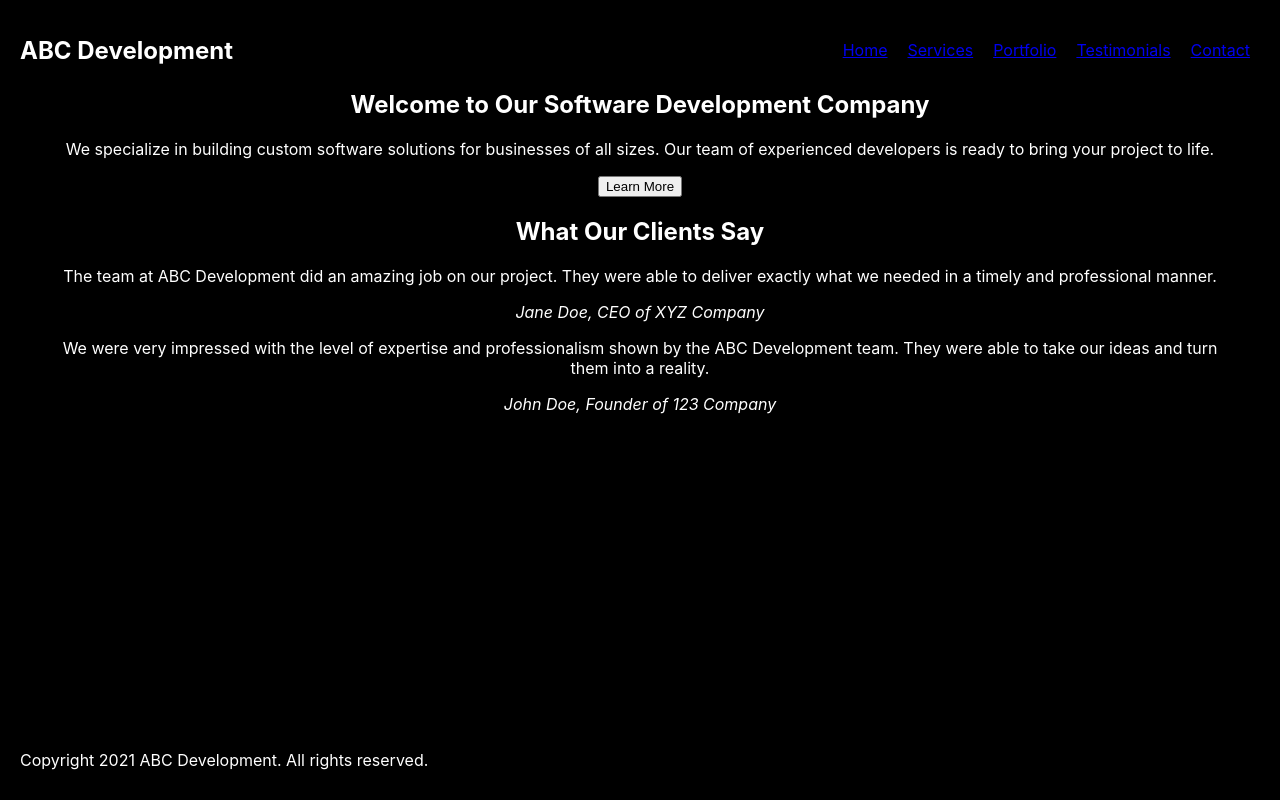
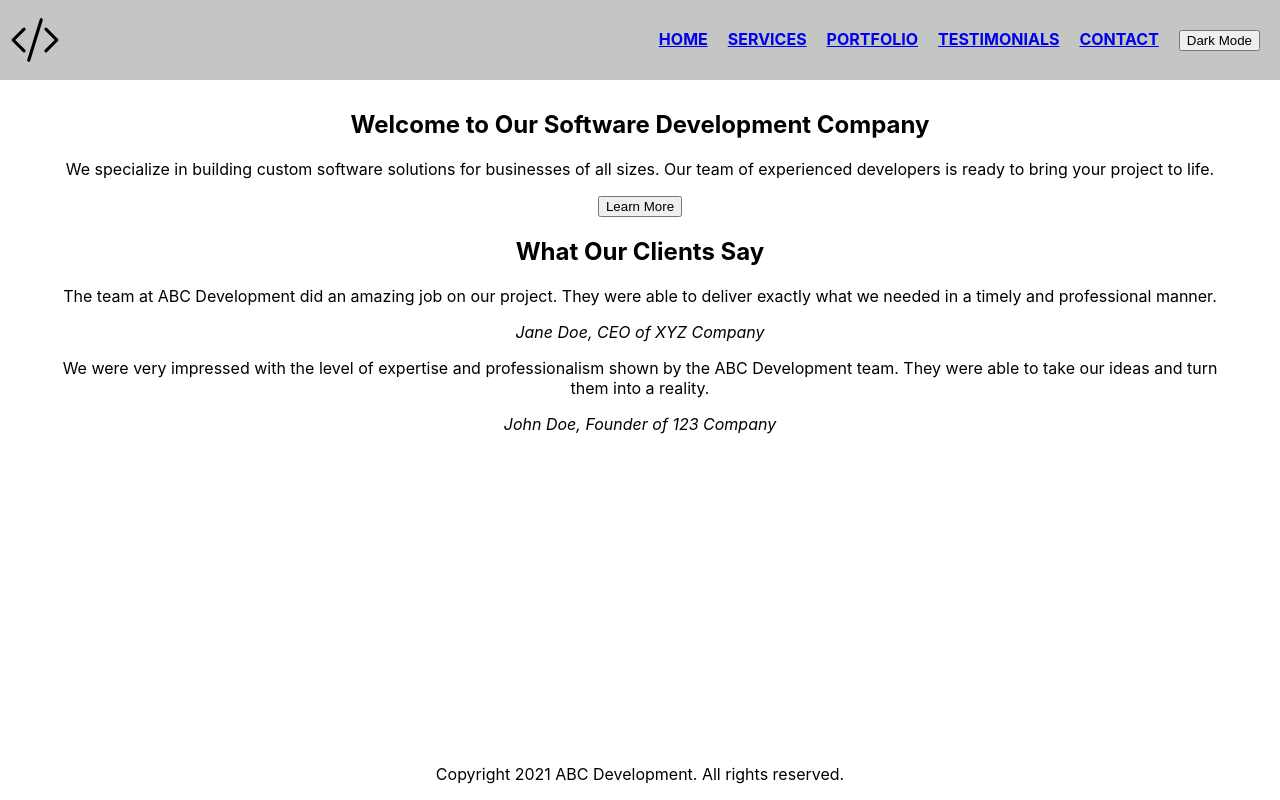
Before and after one commit to jpineda48/React-WBP, a React (Create React App) app in the folder react-dark-mode/: page / in a window 1280 px wide. Built offline with nearby package versions, Linux system fonts and the light colour scheme.

Commit message:
Final version using body tag

```diff
--- a/react-dark-mode/public/index.html
+++ b/react-dark-mode/public/index.html
@@ -26,7 +26,7 @@
     -->
     <title>React App</title>
   </head>
-  <body class="dark-mode-body">
+  <body class="theme">
     <noscript>You need to enable JavaScript to run this app.</noscript>
     <div id="root"></div>
     <!--
--- a/react-dark-mode/src/App.css
+++ b/react-dark-mode/src/App.css
@@ -1,52 +1,22 @@
-.app {
-  display: grid;
-  grid-template-columns: auto;
-  grid-template-rows: 60px 1fr 60px;
+.content {
+  padding: 10px;
 }
 
-.dark-mode-body {
+.theme {
   text-align: center;
-  background-color: black;
-  color: white;
-  padding: 10px;
-
+  background-color: white;
+  color: black;
+  margin: 0;
 }
 
-.dark-mode-nav {
+nav {
   display: flex;
   align-items: center;
   justify-content: space-between;
   height: 60px;
-  background-color: black;
-  color: white;
   padding: 10px;
-}
-
-.light-mode-body {
-  text-align: center;
-  background-color: white;
-  color: black;
-  padding: 10px;
-
-}
-
-.light-mode-nav {
-  display: flex;
-  align-items: center;
-  justify-content: space-between;
-  height: 60px;
-  background-color: gray;
+  background-color:rgba(61, 66, 61, 0.3);
   font-weight: bold;
-  color: white;
-  padding: 10px;
-}
-
-/* body {
-  background-color: black;
-} */
-
-nav {
-
 }
 
 footer {
@@ -65,8 +35,3 @@ ul {
 ul li {
   margin: 0 10px;
 }
-
-/* .light-mode-nav a {
-  font-weight: bold;
-  color: white;
-} */
--- a/react-dark-mode/src/App.js
+++ b/react-dark-mode/src/App.js
@@ -1,12 +1,11 @@
 import './App.css';
 import Header from './components/Header'
 import Welcome from './components/Welcome'
-import Testimonials from './components/Testimonials';
 import Footer from './components/Footer'
 
 function App() {
   return (
-    <div className="app">
+    <div>
       <Header />
       <Welcome />
       <Footer />
--- a/react-dark-mode/src/components/Header.jsx
+++ b/react-dark-mode/src/components/Header.jsx
@@ -1,14 +1,36 @@
 const Header = () => {
   return (
     <header>
-      <nav className="dark-mode-nav">
-        <h1>ABC Development</h1>
+      <nav>
+        <svg
+          xmlns="http://www.w3.org/2000/svg"
+          width="50"
+          height="50"
+          fill="currentColor"
+          class="bi bi-code-slash"
+          viewBox="0 0 16 16"
+        >
+          <path d="M10.478 1.647a.5.5 0 1 0-.956-.294l-4 13a.5.5 0 0 0 .956.294l4-13zM4.854 4.146a.5.5 0 0 1 0 .708L1.707 8l3.147 3.146a.5.5 0 0 1-.708.708l-3.5-3.5a.5.5 0 0 1 0-.708l3.5-3.5a.5.5 0 0 1 .708 0zm6.292 0a.5.5 0 0 0 0 .708L14.293 8l-3.147 3.146a.5.5 0 0 0 .708.708l3.5-3.5a.5.5 0 0 0 0-.708l-3.5-3.5a.5.5 0 0 0-.708 0z" />
+        </svg>
         <ul>
-          <li><a href="#welcome">Home</a></li>
-          <li><a href="#services">Services</a></li>
-          <li><a href="#portfolio">Portfolio</a></li>
-          <li><a href="#testimonials">Testimonials</a></li>
-          <li><a href="#contact">Contact</a></li>
+          <li>
+            <a href="#welcome">HOME</a>
+          </li>
+          <li>
+            <a href="#services">SERVICES</a>
+          </li>
+          <li>
+            <a href="#portfolio">PORTFOLIO</a>
+          </li>
+          <li>
+            <a href="#testimonials">TESTIMONIALS</a>
+          </li>
+          <li>
+            <a href="#contact">CONTACT</a>
+          </li>
+          <li>
+            <button>Dark Mode</button>
+          </li>
         </ul>
       </nav>
     </header>
--- a/react-dark-mode/src/components/Testimonials.jsx
+++ /dev/null
@@ -1,17 +0,0 @@
-const Testimonials = () => {
-  return (
-    <section className="dark-mode-body">
-      <h2>What Our Clients Say</h2>
-      <blockquote>
-        <p>The team at ABC Development did an amazing job on our project. They were able to deliver exactly what we needed in a timely and professional manner.</p>
-        <cite>Jane Doe, CEO of XYZ Company</cite>
-      </blockquote>
-      <blockquote>
-        <p>We were very impressed with the level of expertise and professionalism shown by the ABC Development team. They were able to take our ideas and turn them into a reality.</p>
-        <cite>John Doe, Founder of 123 Company</cite>
-      </blockquote>
-    </section>
-  )
-}
-
-export default Testimonials
--- a/react-dark-mode/src/components/Welcome.jsx
+++ b/react-dark-mode/src/components/Welcome.jsx
@@ -1,6 +1,6 @@
 const Welcome = () => {
   return (
-    <div>
+    <div className="content">
     <section>
       <h2>Welcome to Our Software Development Company</h2>
       <p>We specialize in building custom software solutions for businesses of all sizes. Our team of experienced developers is ready to bring your project to life.</p>
```
Also changed, not shown: react-dark-mode/src/components/Contact.jsx (deleted, +0 -9 lines), react-dark-mode/src/components/Portfolio.jsx (deleted, +0 -16 lines), react-dark-mode/src/components/Services.jsx (deleted, +0 -15 lines).
